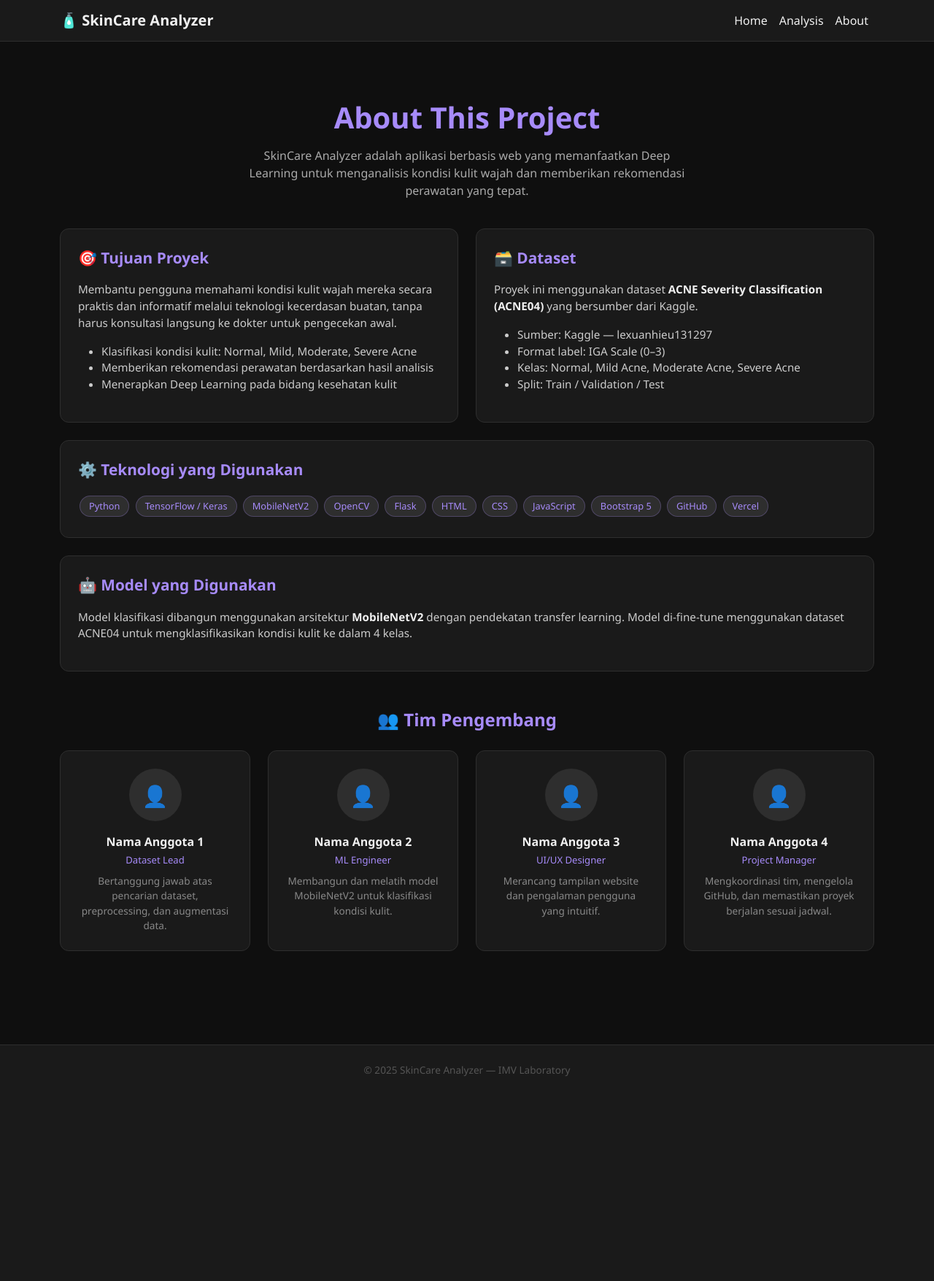
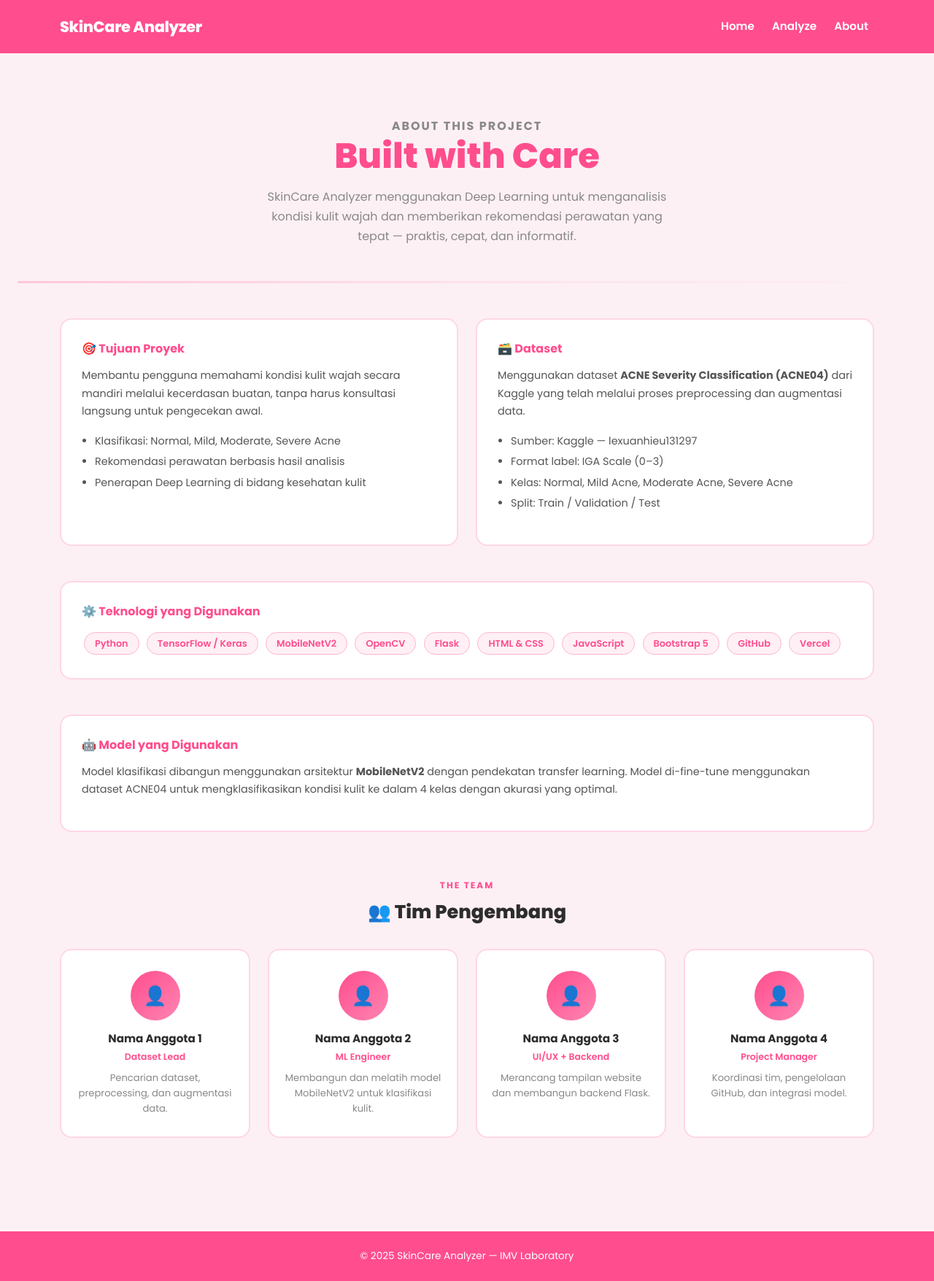
Before and after one commit to zepunnn/skincare-analyzer, a Flask app: page /about in a window 1280 px wide. Shown: the whole page at 73% size. Before the commit the page ends 1475 px from the top, so only its background shows below. Run offline with Flask 3, Linux system fonts and the light colour scheme.

Commit message:
update about us page

```diff
--- a/frontend/templates/about.html
+++ b/frontend/templates/about.html
@@ -5,123 +5,176 @@
   <meta name="viewport" content="width=device-width, initial-scale=1.0"/>
   <title>About — SkinCare Analyzer</title>
   <link href="https://cdn.jsdelivr.net/npm/bootstrap@5.3.0/dist/css/bootstrap.min.css" rel="stylesheet"/>
+  <link href="https://fonts.googleapis.com/css2?family=Poppins:wght@400;600;700;800&display=swap" rel="stylesheet"/>
   <style>
+    * { box-sizing: border-box; margin: 0; padding: 0; }
+
     body {
-      background-color: #0f0f0f;
-      color: #f0f0f0;
-      font-family: 'Segoe UI', sans-serif;
+      background-color: #fdf0f4;
+      color: #2d2d2d;
+      font-family: 'Poppins', sans-serif;
     }
 
+    /* ── Navbar ── */
     .navbar {
-      background-color: #1a1a1a;
-      border-bottom: 1px solid #2e2e2e;
+      background-color: #ff4d8d;
+      padding: 16px 0;
+    }
+    .navbar-brand {
+      color: #fff !important;
+      font-weight: 800;
+      font-size: 1.3rem;
+      letter-spacing: -0.3px;
+    }
+    .nav-link {
+      color: #fff !important;
+      font-weight: 600;
+      font-size: 0.95rem;
+      margin-left: 8px;
+    }
+    .nav-link:hover { opacity: 0.8; }
+    .navbar-toggler { border-color: rgba(255,255,255,0.5); }
+    .navbar-toggler-icon { filter: invert(1); }
+
+    /* ── Hero ── */
+    .hero {
+      text-align: center;
+      padding: 72px 16px 48px;
+    }
+    .hero h1 {
+      font-size: clamp(2rem, 5vw, 3rem);
+      font-weight: 800;
+      color: #ff4d8d;
+      line-height: 1.15;
+    }
+    .hero p {
+      color: #888;
+      font-size: 1rem;
+      max-width: 560px;
+      margin: 14px auto 0;
+      line-height: 1.7;
     }
 
-    .navbar-brand, .nav-link {
-      color: #f0f0f0 !important;
+    /* ── Cards ── */
+    .card-pink {
+      background: #fff;
+      border: 2px solid #ffd6e7;
+      border-radius: 16px;
+      padding: 28px;
+      height: 100%;
+      transition: border-color 0.2s, box-shadow 0.2s;
+    }
+    .card-pink:hover {
+      border-color: #ff4d8d;
+      box-shadow: 0 4px 24px rgba(255, 77, 141, 0.12);
+    }
+    .card-title {
+      font-size: 1rem;
+      font-weight: 700;
+      color: #ff4d8d;
+      margin-bottom: 12px;
+    }
+    .card-pink p, .card-pink li {
+      color: #555;
+      font-size: 0.9rem;
+      line-height: 1.7;
+    }
+    .card-pink ul { padding-left: 18px; }
+    .card-pink li { margin-bottom: 4px; }
+
+    /* ── Tech badges ── */
+    .badge-tech {
+      display: inline-block;
+      background-color: #fff0f5;
+      color: #ff4d8d;
+      border: 1.5px solid #ffb3d1;
+      border-radius: 999px;
+      padding: 5px 14px;
+      font-size: 0.8rem;
+      font-weight: 600;
+      margin: 4px 3px;
     }
 
-    .nav-link:hover { color: #a78bfa !important; }
-
-    .hero {
-      padding: 80px 0 40px;
-      text-align: center;
+    /* ── Section label ── */
+    .section-label {
+      font-size: 0.75rem;
+      font-weight: 700;
+      letter-spacing: 2px;
+      text-transform: uppercase;
+      color: #ff4d8d;
+      margin-bottom: 8px;
+    }
+    .section-heading {
+      font-size: 1.6rem;
+      font-weight: 800;
+      color: #2d2d2d;
+      margin-bottom: 32px;
     }
 
-    .hero h1 {
-      font-size: 2.5rem;
-      font-weight: 700;
-      color: #a78bfa;
-    }
-
-    .hero p {
-      color: #aaa;
-      max-width: 600px;
-      margin: 16px auto 0;
-    }
-
-    .section-title {
-      font-size: 1.3rem;
-      font-weight: 600;
-      color: #a78bfa;
-      margin-bottom: 16px;
-    }
-
-    .card-dark {
-      background-color: #1a1a1a;
-      border: 1px solid #2e2e2e;
-      border-radius: 12px;
-      padding: 24px;
-      height: 100%;
-    }
-
-    .card-dark p, .card-dark li {
-      color: #ccc;
-      font-size: 0.95rem;
-    }
-
-    .badge-tech {
-      background-color: #2e2e2e;
-      color: #a78bfa;
-      border: 1px solid #a78bfa44;
-      border-radius: 20px;
-      padding: 4px 12px;
-      font-size: 0.8rem;
-      display: inline-block;
-      margin: 4px 2px;
-    }
-
+    /* ── Member cards ── */
     .member-card {
-      background-color: #1a1a1a;
-      border: 1px solid #2e2e2e;
-      border-radius: 12px;
-      padding: 24px;
+      background: #fff;
+      border: 2px solid #ffd6e7;
+      border-radius: 16px;
+      padding: 28px 20px;
       text-align: center;
       height: 100%;
-      transition: border-color 0.2s;
+      transition: border-color 0.2s, transform 0.2s;
     }
-
-    .member-card:hover { border-color: #a78bfa; }
-
+    .member-card:hover {
+      border-color: #ff4d8d;
+      transform: translateY(-4px);
+    }
     .member-avatar {
-      width: 72px;
-      height: 72px;
+      width: 68px;
+      height: 68px;
       border-radius: 50%;
-      background-color: #2e2e2e;
+      background: linear-gradient(135deg, #ff4d8d, #ff85b3);
       display: flex;
       align-items: center;
       justify-content: center;
-      margin: 0 auto 16px;
-      font-size: 1.8rem;
+      margin: 0 auto 14px;
+      font-size: 1.6rem;
+    }
+    .member-name {
+      font-weight: 700;
+      font-size: 0.95rem;
+      color: #2d2d2d;
+    }
+    .member-role {
+      font-size: 0.78rem;
+      font-weight: 600;
+      color: #ff4d8d;
+      margin-top: 4px;
+    }
+    .member-desc {
+      font-size: 0.82rem;
+      color: #888;
+      margin-top: 8px;
+      line-height: 1.6;
     }
 
-    .member-name {
-      font-weight: 600;
-      font-size: 1rem;
-      color: #f0f0f0;
+    /* ── Divider ── */
+    .pink-divider {
+      height: 3px;
+      background: linear-gradient(90deg, #ff4d8d, #ffb3d1, transparent);
+      border: none;
+      border-radius: 99px;
+      margin: 0;
     }
 
-    .member-role {
-      font-size: 0.82rem;
-      color: #a78bfa;
-      margin-top: 4px;
+    /* ── Footer ── */
+    footer {
+      background-color: #ff4d8d;
+      color: #fff;
+      text-align: center;
+      padding: 24px;
+      font-size: 0.85rem;
+      font-weight: 500;
+      margin-top: 80px;
     }
 
-    .member-desc {
-      font-size: 0.85rem;
-      color: #888;
-      margin-top: 8px;
-    }
-
-    footer {
-      background-color: #1a1a1a;
-      border-top: 1px solid #2e2e2e;
-      padding: 24px 0;
-      text-align: center;
-      color: #555;
-      font-size: 0.85rem;
-      margin-top: 80px;
-    }
+    section { padding: 48px 0; }
   </style>
 </head>
 <body>
@@ -129,48 +182,49 @@
   <!-- Navbar -->
   <nav class="navbar navbar-expand-lg">
     <div class="container">
-      <a class="navbar-brand fw-bold" href="/">🧴 SkinCare Analyzer</a>
+      <a class="navbar-brand" href="/">SkinCare Analyzer</a>
       <button class="navbar-toggler" type="button" data-bs-toggle="collapse" data-bs-target="#navMenu">
         <span class="navbar-toggler-icon"></span>
       </button>
-      <div class="collapse navbar-collapse" id="navMenu">
-        <ul class="navbar-nav ms-auto">
+      <div class="collapse navbar-collapse justify-content-end" id="navMenu">
+        <ul class="navbar-nav">
           <li class="nav-item"><a class="nav-link" href="/">Home</a></li>
-          <li class="nav-item"><a class="nav-link" href="/analysis">Analysis</a></li>
-          <li class="nav-item"><a class="nav-link active" href="/about">About</a></li>
+          <li class="nav-item"><a class="nav-link" href="/analysis">Analyze</a></li>
+          <li class="nav-item"><a class="nav-link" href="/about">About</a></li>
         </ul>
       </div>
     </div>
   </nav>
 
   <!-- Hero -->
-  <section class="hero">
-    <div class="container">
-      <h1>About This Project</h1>
-      <p>SkinCare Analyzer adalah aplikasi berbasis web yang memanfaatkan Deep Learning untuk menganalisis kondisi kulit wajah dan memberikan rekomendasi perawatan yang tepat.</p>
+  <div class="hero">
+    <p class="section-label">About This Project</p>
+    <h1>Built with Care</h1>
+    <p>SkinCare Analyzer menggunakan Deep Learning untuk menganalisis kondisi kulit wajah dan memberikan rekomendasi perawatan yang tepat — praktis, cepat, dan informatif.</p>
   </div>
-  </section>
 
-  <div class="container pb-5">
+  <hr class="pink-divider mx-4"/>
 
   <!-- Tujuan & Dataset -->
-    <div class="row g-4 mb-4">
+  <section>
+    <div class="container">
+      <div class="row g-4">
         <div class="col-md-6">
-        <div class="card-dark">
-          <div class="section-title">🎯 Tujuan Proyek</div>
-          <p>Membantu pengguna memahami kondisi kulit wajah mereka secara praktis dan informatif melalui teknologi kecerdasan buatan, tanpa harus konsultasi langsung ke dokter untuk pengecekan awal.</p>
-          <ul>
-            <li>Klasifikasi kondisi kulit: Normal, Mild, Moderate, Severe Acne</li>
-            <li>Memberikan rekomendasi perawatan berdasarkan hasil analisis</li>
-            <li>Menerapkan Deep Learning pada bidang kesehatan kulit</li>
+          <div class="card-pink">
+            <div class="card-title">🎯 Tujuan Proyek</div>
+            <p>Membantu pengguna memahami kondisi kulit wajah secara mandiri melalui kecerdasan buatan, tanpa harus konsultasi langsung untuk pengecekan awal.</p>
+            <ul class="mt-3">
+              <li>Klasifikasi: Normal, Mild, Moderate, Severe Acne</li>
+              <li>Rekomendasi perawatan berbasis hasil analisis</li>
+              <li>Penerapan Deep Learning di bidang kesehatan kulit</li>
             </ul>
           </div>
         </div>
         <div class="col-md-6">
-        <div class="card-dark">
-          <div class="section-title">🗃️ Dataset</div>
-          <p>Proyek ini menggunakan dataset <strong style="color:#f0f0f0">ACNE Severity Classification (ACNE04)</strong> yang bersumber dari Kaggle.</p>
-          <ul>
+          <div class="card-pink">
+            <div class="card-title">🗃️ Dataset</div>
+            <p>Menggunakan dataset <strong>ACNE Severity Classification (ACNE04)</strong> dari Kaggle yang telah melalui proses preprocessing dan augmentasi data.</p>
+            <ul class="mt-3">
               <li>Sumber: Kaggle — lexuanhieu131297</li>
               <li>Format label: IGA Scale (0–3)</li>
               <li>Kelas: Normal, Mild Acne, Moderate Acne, Severe Acne</li>
@@ -179,20 +233,21 @@
           </div>
         </div>
       </div>
+    </div>
+  </section>
 
   <!-- Tech Stack -->
-    <div class="row g-4 mb-4">
-      <div class="col-12">
-        <div class="card-dark">
-          <div class="section-title">⚙️ Teknologi yang Digunakan</div>
-          <div>
+  <section style="padding-top: 0;">
+    <div class="container">
+      <div class="card-pink">
+        <div class="card-title">⚙️ Teknologi yang Digunakan</div>
+        <div class="mt-2">
           <span class="badge-tech">Python</span>
           <span class="badge-tech">TensorFlow / Keras</span>
           <span class="badge-tech">MobileNetV2</span>
           <span class="badge-tech">OpenCV</span>
           <span class="badge-tech">Flask</span>
-            <span class="badge-tech">HTML</span>
-            <span class="badge-tech">CSS</span>
+          <span class="badge-tech">HTML & CSS</span>
           <span class="badge-tech">JavaScript</span>
           <span class="badge-tech">Bootstrap 5</span>
           <span class="badge-tech">GitHub</span>
@@ -200,28 +255,33 @@
         </div>
       </div>
     </div>
-    </div>
+  </section>
 
   <!-- Model -->
-    <div class="row g-4 mb-5">
-      <div class="col-12">
-        <div class="card-dark">
-          <div class="section-title">🤖 Model yang Digunakan</div>
-          <p>Model klasifikasi dibangun menggunakan arsitektur <strong style="color:#f0f0f0">MobileNetV2</strong> dengan pendekatan transfer learning. Model di-fine-tune menggunakan dataset ACNE04 untuk mengklasifikasikan kondisi kulit ke dalam 4 kelas.</p>
+  <section style="padding-top: 0;">
+    <div class="container">
+      <div class="card-pink">
+        <div class="card-title">🤖 Model yang Digunakan</div>
+        <p>Model klasifikasi dibangun menggunakan arsitektur <strong>MobileNetV2</strong> dengan pendekatan transfer learning. Model di-fine-tune menggunakan dataset ACNE04 untuk mengklasifikasikan kondisi kulit ke dalam 4 kelas dengan akurasi yang optimal.</p>
       </div>
     </div>
-    </div>
+  </section>
 
   <!-- Tim -->
-    <div class="section-title text-center mb-4" style="font-size:1.5rem;">👥 Tim Pengembang</div>
-    <div class="row g-4">
+  <section style="padding-top: 16px;">
+    <div class="container">
+      <div class="text-center mb-4">
+        <p class="section-label">The Team</p>
+        <div class="section-heading">👥 Tim Pengembang</div>
+      </div>
+      <div class="row g-4 justify-content-center">
 
         <div class="col-md-3 col-sm-6">
           <div class="member-card">
             <div class="member-avatar">👤</div>
             <div class="member-name">Nama Anggota 1</div>
             <div class="member-role">Dataset Lead</div>
-          <div class="member-desc">Bertanggung jawab atas pencarian dataset, preprocessing, dan augmentasi data.</div>
+            <div class="member-desc">Pencarian dataset, preprocessing, dan augmentasi data.</div>
           </div>
         </div>
 
@@ -230,7 +290,7 @@
             <div class="member-avatar">👤</div>
             <div class="member-name">Nama Anggota 2</div>
             <div class="member-role">ML Engineer</div>
-          <div class="member-desc">Membangun dan melatih model MobileNetV2 untuk klasifikasi kondisi kulit.</div>
+            <div class="member-desc">Membangun dan melatih model MobileNetV2 untuk klasifikasi kulit.</div>
           </div>
         </div>
 
@@ -238,8 +298,8 @@
           <div class="member-card">
             <div class="member-avatar">👤</div>
             <div class="member-name">Nama Anggota 3</div>
-          <div class="member-role">UI/UX Designer</div>
-          <div class="member-desc">Merancang tampilan website dan pengalaman pengguna yang intuitif.</div>
+            <div class="member-role">UI/UX + Backend</div>
+            <div class="member-desc">Merancang tampilan website dan membangun backend Flask.</div>
           </div>
         </div>
 
@@ -248,15 +308,16 @@
             <div class="member-avatar">👤</div>
             <div class="member-name">Nama Anggota 4</div>
             <div class="member-role">Project Manager</div>
-          <div class="member-desc">Mengkoordinasi tim, mengelola GitHub, dan memastikan proyek berjalan sesuai jadwal.</div>
+            <div class="member-desc">Koordinasi tim, pengelolaan GitHub, dan integrasi model.</div>
           </div>
         </div>
 
       </div>
     </div>
+  </section>
 
   <footer>
-    <p>© 2025 SkinCare Analyzer — IMV Laboratory</p>
+    © 2025 SkinCare Analyzer — IMV Laboratory
   </footer>
 
   <script src="https://cdn.jsdelivr.net/npm/bootstrap@5.3.0/dist/js/bootstrap.bundle.min.js"></script>
```
Lines whose indentation alone changed are shown as unchanged.
